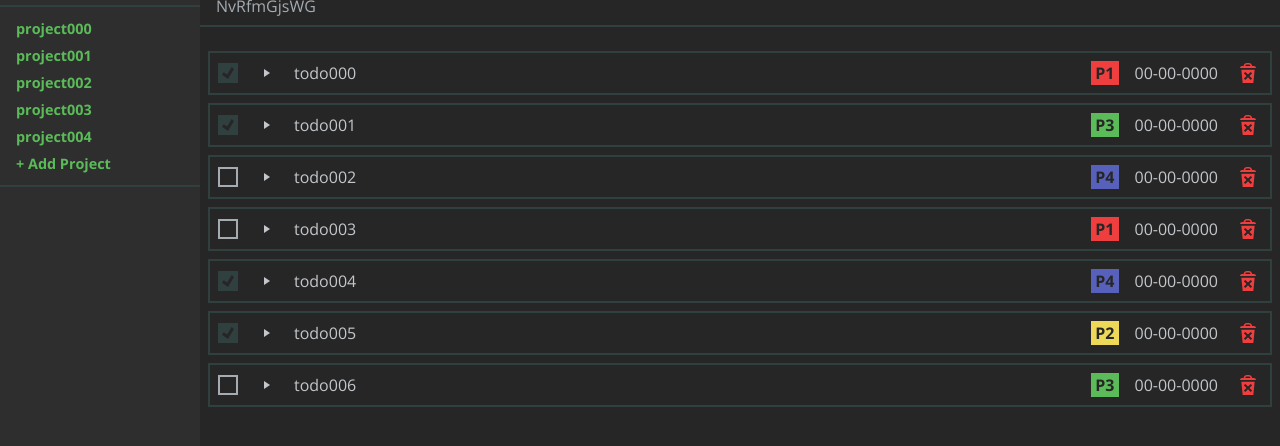
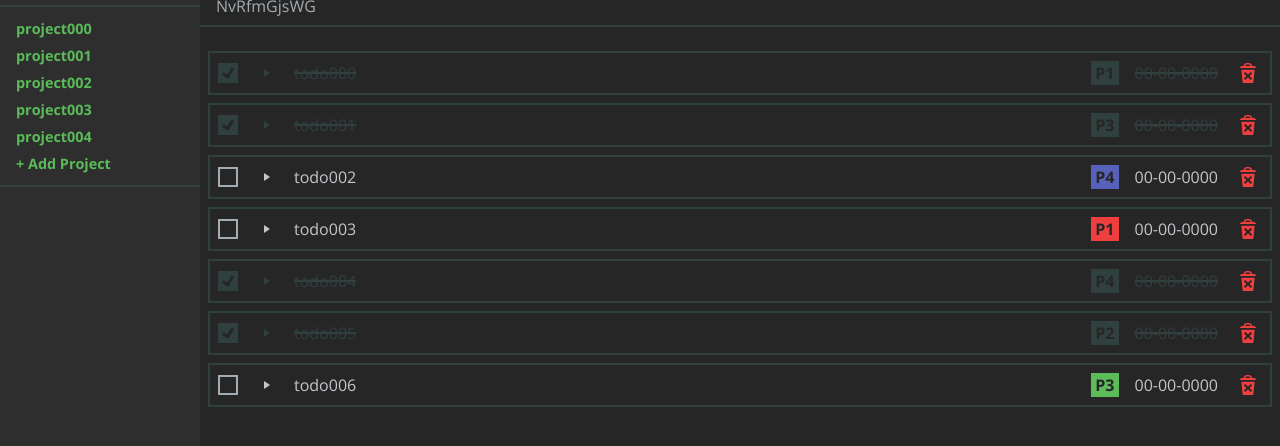
Before and after one commit to jacobsmithdev/todo-list-top, a website built with webpack: page src/index.html in a window 1280 px wide. Shown: the part 110-556 px from the top of the page. Built offline with nearby package versions, Linux system fonts and the light colour scheme.

Commit message:
feat: Add styling for completed TodoRows

```diff
--- a/src/modules/UI/TodoRow/TodoRow.css
+++ b/src/modules/UI/TodoRow/TodoRow.css
@@ -9,6 +9,8 @@
   --todo-row-p2: var(--solid-yellow);
   --todo-row-p3: var(--solid-green);
   --todo-row-p4: var(--solid-blue);
+
+  --todo-row-completed: var(--dark-turquoise);
 }
 
 .todo-row {
@@ -138,3 +140,30 @@
 .todo-row__expand-btn.todo-row__expand-btn--open::before {
   transform: rotate(90deg);
 }
+
+.todo-row--completed {
+  color: var(--todo-row-completed);
+}
+
+.todo-row--completed .todo-row__title {
+  text-decoration: line-through 0.1em;
+  color: var(--todo-row-completed);
+}
+
+.todo-row--completed .todo-row__date {
+  text-decoration: line-through 0.1em;
+  color: var(--todo-row-completed);
+}
+
+.todo-row--completed .todo-row__expanded {
+  text-decoration: line-through 0.1em;
+}
+
+.todo-row--completed .todo-row__priority {
+  background: var(--todo-row-p0);
+  color: var(--todo-row-priority-text);
+}
+
+.todo-row--completed .todo-row__expand-btn::before {
+  background: var(--todo-row-completed);
+}
--- a/src/modules/UI/TodoRow/TodoRow.js
+++ b/src/modules/UI/TodoRow/TodoRow.js
@@ -41,12 +41,17 @@ export default function createTodoRow(todo) {
         class: 'todo-row',
     }, main, expanded)
 
+    if (todo.completed) display.classList.add('todo-row--completed')
+
     if (todo.priority >= 1 && todo.priority <= 4) {
         display.classList.add(`todo-row--p${todo.priority}`);
     }
 
     deleteBtn.addEventListener('click', () => controller.removeTodo(todo.id));
-    checkbox.addEventListener('click', () => todo.toggleCompleted());
+    checkbox.addEventListener('click', () => {
+        todo.toggleCompleted()
+        display.classList.toggle('todo-row--completed');
+    });
     expandBtn.addEventListener('click', () => {
         toggleExpanded()
         expandBtn.classList.toggle('todo-row__expand-btn--open')
```
